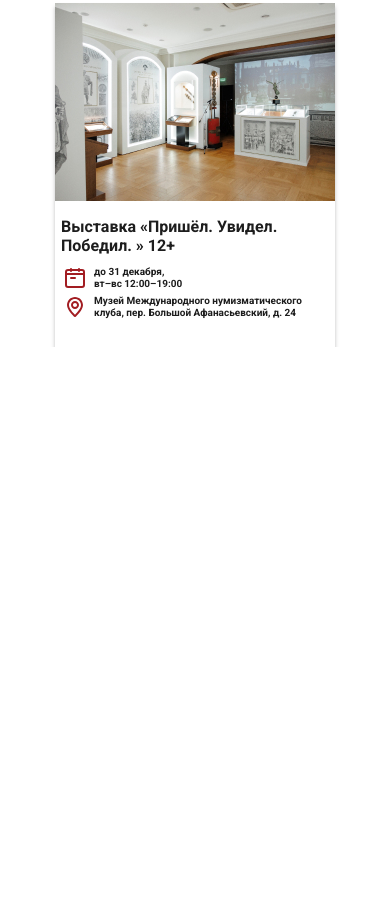
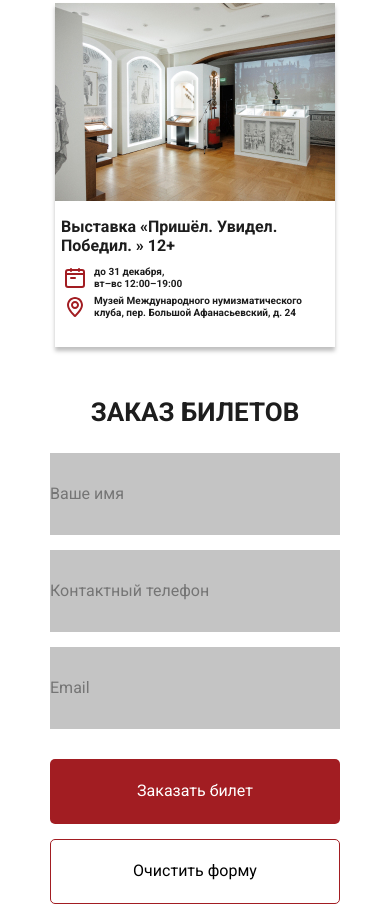
Before and after one commit to Josuke12/folk-art, a website: page src/index.pug in a window 390 px wide. Shown: the part 4877-5781 px from the top of the page. Before the commit the page ends 5224 px from the top, so only its background shows below. Drawn offline with nearby package versions, Linux system fonts and the light colour scheme; files that its build step writes are made by us from their sources; files whose address does not match are found by name.

Commit message:
Add inputs block

```diff
--- a/src/index.pug
+++ b/src/index.pug
@@ -6,3 +6,4 @@ block content
 			include ./pug/components/slider
 			include ./pug/components/folk-arts
 			include ./pug/components/mp
+			include ./pug/components/order
--- /dev/null
+++ b/src/pug/components/order.pug
@@ -0,0 +1,9 @@
+section.order#order
+	+addTitle('Заказ билетов')
+	form(action="#", method="POST", class="order__forms")
+		input(type="text", placeholder="Ваше имя")
+		input(type="tel", placeholder="Контактный телефон")
+		input(type="email", placeholder="Email")
+		.order__buttons
+			input(type="submit", value="Заказать билет", id="order__create")
+			input(type="reset", value="Очистить форму", id="order__reset")
--- /dev/null
+++ b/src/scss/components/order.scss
@@ -0,0 +1,80 @@
+.order {
+	max-width: 39.3rem;
+	margin: auto;
+	.title {
+		text-align: center;
+		margin: 10rem 0 4rem;
+	}
+	&__forms {
+		display: flex;
+		align-items: center;
+		flex-direction: column;
+		> input {
+			width: 100%;
+			max-width: 38.6rem;
+			max-height: 8.2rem;
+			height: 100vh;
+			background: #C4C4C4;
+			color: #000;
+			font-size: 1.6rem;
+
+			&:not(:last-child) {
+				margin-bottom: 1.7rem;
+			}
+		}
+	}
+	&__buttons {
+		display: flex;
+		flex-direction: column;
+		align-items: center;
+		margin-top: 5.8rem;
+
+		input {
+			max-width: 38.6rem;
+			max-height: 6.5rem;
+			width: 100vw;
+			height: 100vh;
+			font-size: 1.6rem;
+			border-radius: 5px;
+
+			&:not(:last-child) {
+				margin-bottom: 2.5rem;
+			}
+		}
+		#order__create {
+			background: #A21D22;
+			color: #fff;
+		}
+		#order__reset {
+			background: #fff;
+			border: 1px solid #A21D22;
+		}
+	}
+}
+
+@media (max-width: 670px) {
+	.order {
+		.title {
+			margin: 5rem 0 2.5rem;
+		}
+		&__forms {
+			input {
+				max-width: 29rem;
+			}
+			> input {
+				max-height: 8.2rem;
+				&:not(:last-child) {
+					margin-bottom: 1.5rem;
+				}
+			}
+		}
+		&__buttons {
+			margin-top: 1.5rem;
+			input {
+				&:not(:last-child) {
+					margin-bottom: 1.5rem;
+				}
+			}
+		}
+	}
+}
--- a/src/scss/main.scss
+++ b/src/scss/main.scss
@@ -8,3 +8,4 @@
 @import 'components/title';
 @import 'components/folk-arts';
 @import 'components/mp';
+@import 'components/order';
```
Also changed, not shown: css/style.css, index.html.
